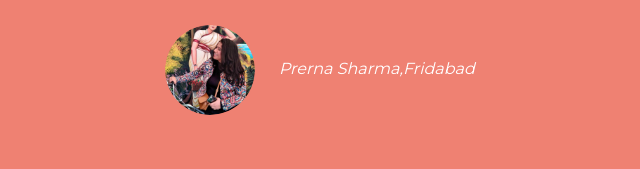
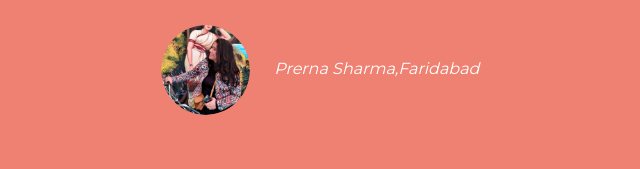
Before and after one commit to ayushn1/Sindog, a plain HTML site: page index.html in a window 1280 px wide. Shown: the part 1331-1500 px from the top of the page, 330-970 px from the left. Drawn offline with nearby package versions, Linux system fonts and the light colour scheme.

Commit message:
Update index.html

```diff
--- a/index.html
+++ b/index.html
@@ -148,7 +148,7 @@
         <div class="carousel-item">
           <h2 class="testimonial-text">My dog used to be so lonely, but with SinDog's help, they've found the love of their life. I think.</h2>
           <img class="testimonial-image" src="images/prerna circle-cropped.png" alt="lady-profile">
-          <em>Prerna Sharma,Fridabad</em>
+          <em>Prerna Sharma,Faridabad</em>
 
         </div>
 
```
